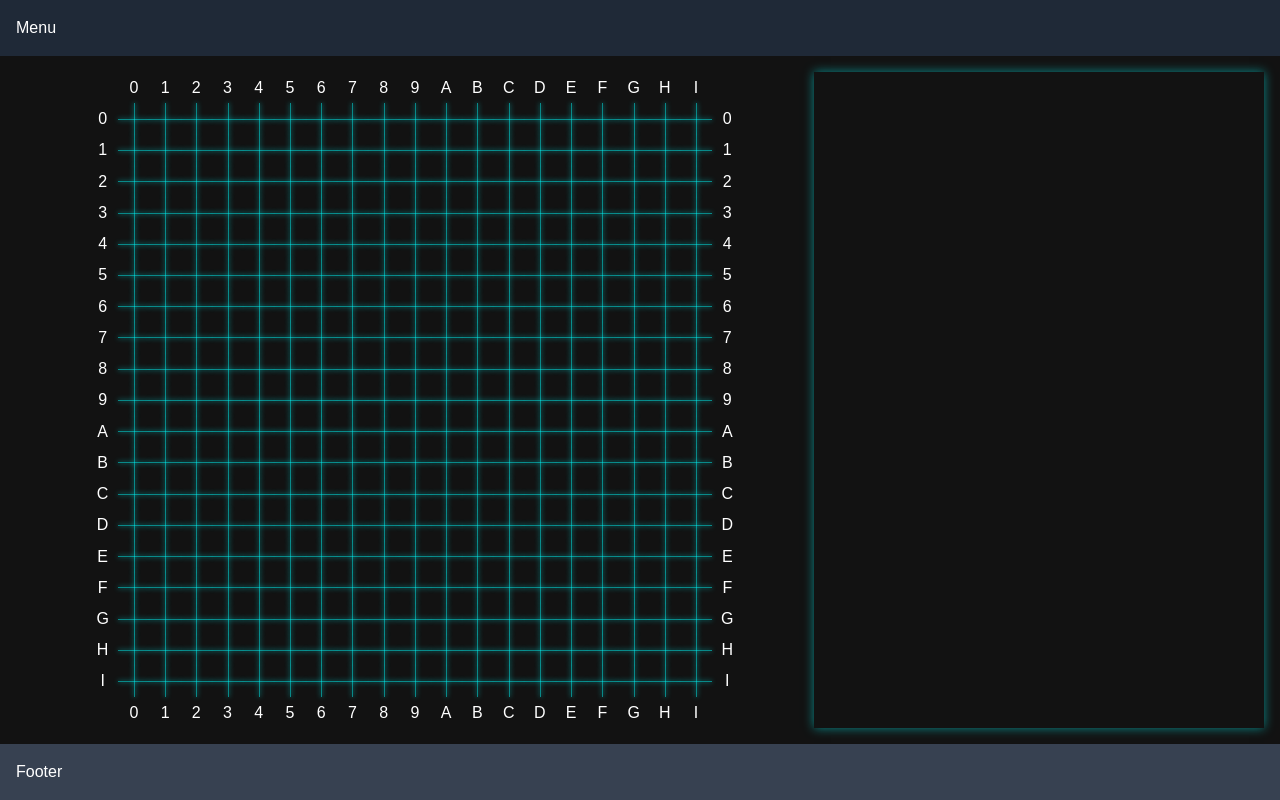
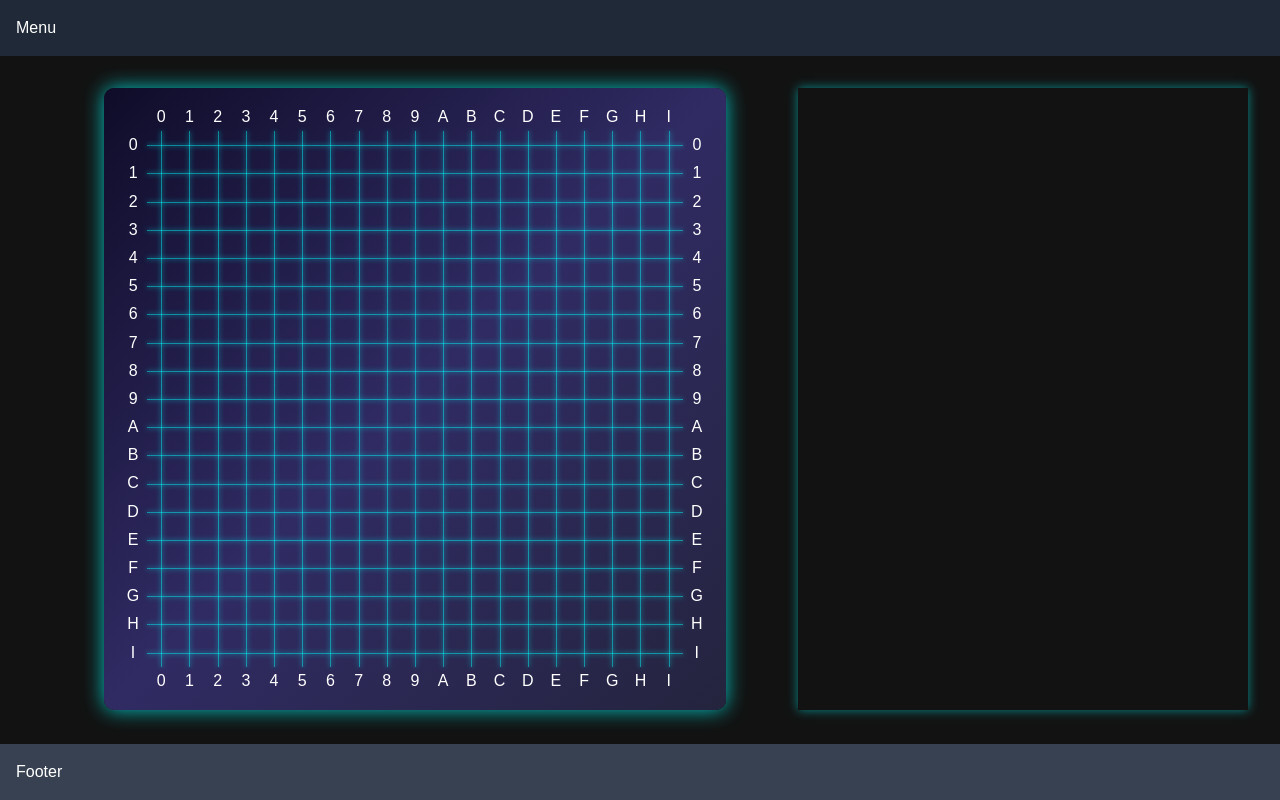
Before and after one commit to Tonio2/Gomoku, a React (Create React App) app in the folder GomokuFront/: page /online_game in a window 1280 px wide. Built offline with nearby package versions, Linux system fonts and the light colour scheme; no server answers.

Commit message:
feat: style

```diff
--- a/GomokuFront/src/AIstyles.css
+++ b/GomokuFront/src/AIstyles.css
@@ -11,29 +11,21 @@ body {
 }
 
 .game-board {
-  background: rgba(255, 255, 255, 0.05);
+  background: linear-gradient(
+    135deg,
+    #0f0c29,
+    #302b63,
+    #24243e
+  ); /* Dark background with a gradient */
   padding: 15px;
   border-radius: 10px;
-  box-shadow: 0 0 20px rgba(0, 255, 255, 0.5); /* Glowing effect */
+  box-shadow: 0 0 20px rgba(0, 255, 255, 0.75); /* Stronger cyan glowing effect */
   position: relative;
   overflow: hidden;
 }
 
-.game-board:before {
-  content: "";
-  position: absolute;
-  top: 0;
-  left: 0;
-  right: 0;
-  bottom: 0;
-  background-image: linear-gradient(
-      90deg,
-      transparent 50%,
-      rgba(255, 255, 255, 0.05) 50%
-    ),
-    linear-gradient(transparent 50%, rgba(255, 255, 255, 0.05) 50%);
-  background-size: 10px 10px;
-  pointer-events: none;
+.game-board:hover {
+  box-shadow: 0 0 30px rgba(0, 255, 255, 0.9); /* Intensify the glow on hover for interactive feedback */
 }
 
 .game-info th,
@@ -44,8 +36,8 @@ body {
 }
 
 .score-board td {
-    text-align: center;
-    padding: 1rem 0;
+  text-align: center;
+  padding: 1rem 0;
 }
 
 .game-info th {
--- a/GomokuFront/src/components/Board.tsx
+++ b/GomokuFront/src/components/Board.tsx
@@ -22,7 +22,7 @@ const Board: React.FC<IBoard> = ({
   const [hoveredCell, setHoveredCell] = React.useState<[number, number]>([
     -1, -1,
   ]);
-  const innerHeight = height - 32;
+  const innerHeight = height - 96;
   const squareHeight = innerHeight / (board.length + 2);
   const heightString = squareHeight.toString();
   return (
--- a/GomokuFront/src/pages/OnlineRoomPage.tsx
+++ b/GomokuFront/src/pages/OnlineRoomPage.tsx
@@ -71,10 +71,10 @@ const OnlineRoomPage: React.FC<{
     <div className="flex flex-col h-screen">
       <div className="bg-gray-800 text-white p-4">Menu</div>
 
-      <div className="flex-grow p-4 overflow-x-auto" id="content">
+      <div className="flex-grow p-8 overflow-x-auto" id="content">
         <div className="flex">
           <div className="flex-grow flex justify-center">
-            <div>{boardJSX}</div>
+            <div className="game-board">{boardJSX}</div>
           </div>
           {isVisible && (
             <div className="flex justify-start">
```
